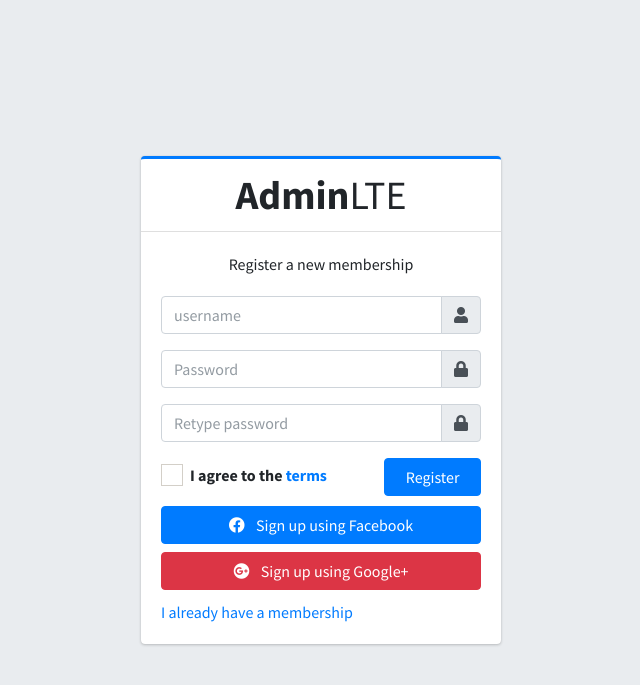
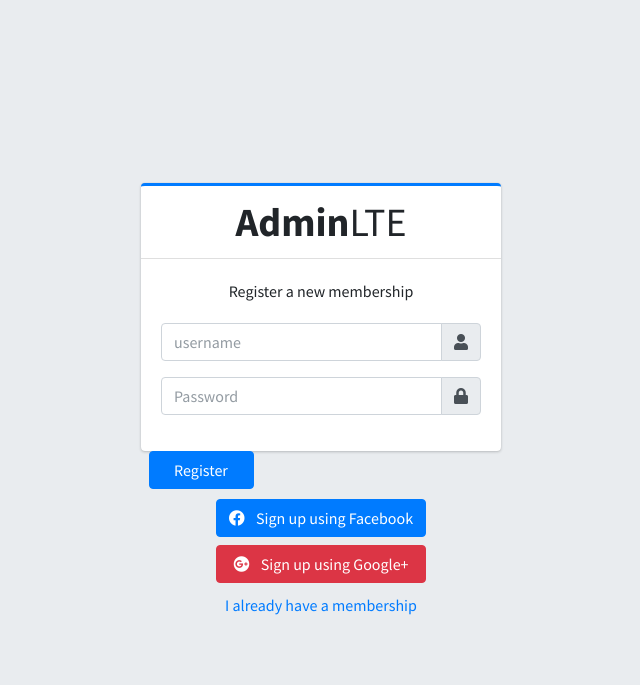
Before and after one commit to Karnaz3/django_games, a Django app: page /register/ in a window 1280 px wide. Shown: the top 685 px of the page, without its empty margins (319-959 px from the left). Run offline with Django 5.2, Linux system fonts and the light colour scheme; some libraries are stand-ins or nearby versions.

Commit message:
user register and user list

```diff
--- a/dashboard/TEMPLATES/register.html
+++ b/dashboard/TEMPLATES/register.html
@@ -26,8 +26,9 @@
 
       <form action="" method="post">
         {% csrf_token %}
+
         <div class="input-group mb-3">
-          <input type="text" class="form-control" placeholder="username">
+          <input type="text" class="form-control" placeholder="username" name= "username">
           <div class="input-group-append">
             <div class="input-group-text">
               <span class="fas fa-user"></span>
@@ -36,30 +37,15 @@
         </div>
 
         <div class="input-group mb-3">
-          <input type="password" class="form-control" placeholder="Password">
+          <input type="password" class="form-control" placeholder="Password" name = "password">
           <div class="input-group-append">
             <div class="input-group-text">
               <span class="fas fa-lock"></span>
             </div>
           </div>
         </div>
-        <div class="input-group mb-3">
-          <input type="password" class="form-control" placeholder="Retype password">
-          <div class="input-group-append">
-            <div class="input-group-text">
-              <span class="fas fa-lock"></span>
-            </div>
           </div>
         </div>
-        <div class="row">
-          <div class="col-8">
-            <div class="icheck-primary">
-              <input type="checkbox" id="agreeTerms" name="terms" value="agree">
-              <label for="agreeTerms">
-               I agree to the <a href="#">terms</a>
-              </label>
-            </div>
-          </div>
           <!-- /.col -->
           <div class="col-4">
             <button type="submit" class="btn btn-primary btn-block">Register</button>
--- a/dashboard/forms.py
+++ b/dashboard/forms.py
@@ -1,6 +1,5 @@
 from django.forms import ModelForm
 from django import forms
-from django.contrib.auth.forms import UserCreationForm
 from userprofiles.models import UserProfile
 
 class ProfilePhotoForm(ModelForm):
@@ -9,7 +8,7 @@
         fields = ['profile_picture']
 
 
-class CustomUserCreationForm(UserCreationForm):
-    class Meta(UserCreationForm.Meta):
-        model = UserProfile  # Use your custom user model
-        fields = ['username', 'password1', 'password2']  # You can customize the fields if needed
+class UserRegisterForm(ModelForm):
+    class Meta:
+        model = UserProfile
+        fields = '__all__'
--- a/dashboard/views.py
+++ b/dashboard/views.py
@@ -3,8 +3,6 @@
 from django.views import View
 from django.contrib.auth import authenticate, login, logout
 from django.contrib.auth import get_user_model
-from django.views.generic import ListView
-from django.contrib.auth.forms import UserCreationForm
 from userprofiles.models import UserProfile
 from .forms import *
 # Create your views here.
@@ -32,16 +30,16 @@
 
 class RegisterView(View):
     def get(self, request):
-        form = CustomUserCreationForm()
-        return render(request, 'register.html', {'form': form})
+        return render(request, 'register.html')
 
     def post(self, request):
-        form = CustomUserCreationForm(request.POST)
-        if form.is_valid():
-            form.save()
-            return redirect('/')
-        else:
-            return render(request, 'register.html', {'form': form})
+        username = request.POST["username"]
+        password = request.POST["password"]
+        user = UserProfile.objects.create_user(username=username)
+        user.set_password(password)
+        user.save()
+        return redirect('/')
+
 
 class ForgotPasswordView(View):
     def get(self, request):
@@ -72,17 +70,10 @@
 
 
 
-class UserListView(ListView):
-    model = get_user_model()
-    template_name = 'userlist.html'
-    context_object_name = 'users'
-    paginate_by = 10
-    ordering = ['username']
-
-    def get_queryset(self):
-        return get_user_model().objects.all()
-
-    def get_context_data(self, **kwargs):
-        context = super().get_context_data(**kwargs)
-        # Add any additional context variables if needed
-        return context
+class UserListView(View):
+    def get(self, request):
+        users = UserProfile.objects.all()
+        context = {
+            'users': users
+            }
+        return render(request, 'userlist.html', context)
--- a/userprofiles/models.py
+++ b/userprofiles/models.py
@@ -23,7 +23,7 @@
     """ Database model for users in the system """
     username = models.CharField(max_length=255, unique=True)
     profile_picture = models.ImageField(upload_to='uploads/profile', null=True, blank=True)
-    is_staff = models.BooleanField(default=True)
+    is_staff = models.BooleanField(default=False)
     is_superuser = models.BooleanField(default=False)
 
     # Add any additional fields you want here
```
Also changed, not shown: dashboard/TEMPLATES/userlist.html (+1 -19 lines), db.sqlite3.
